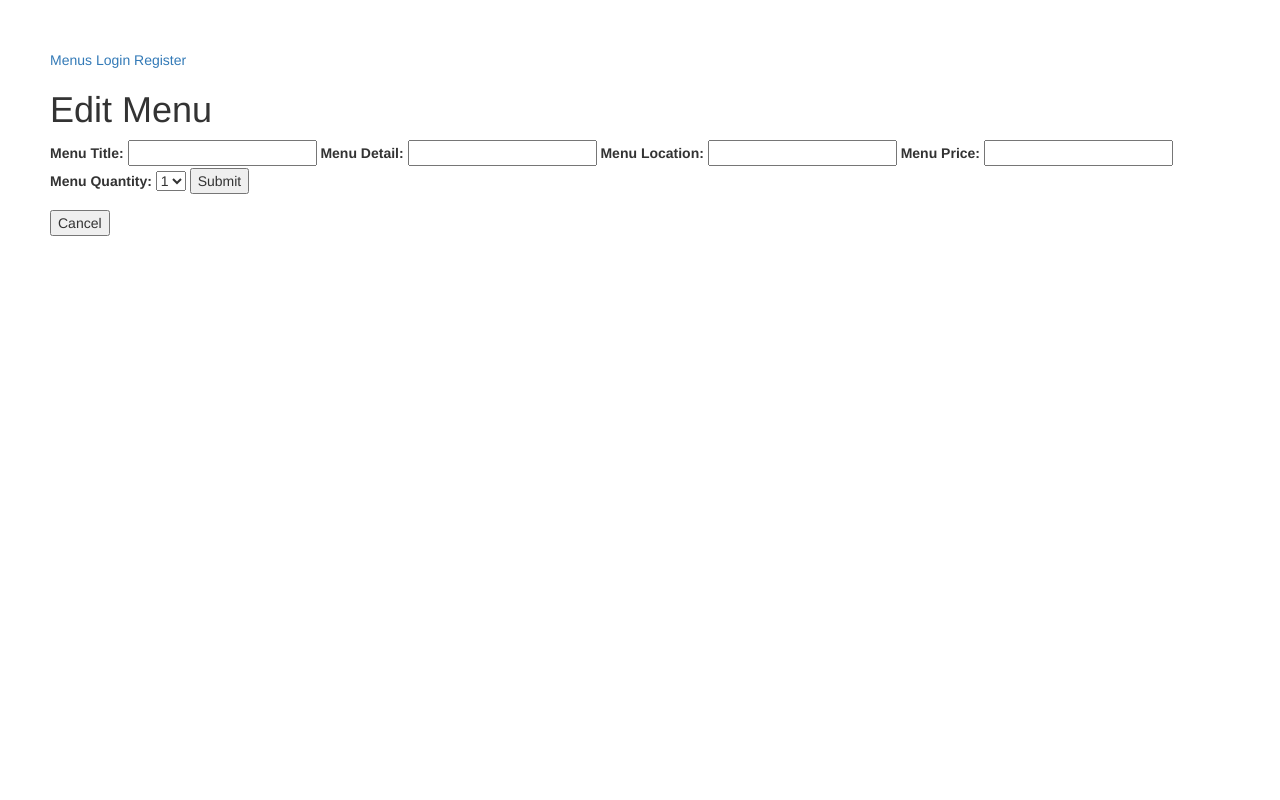
After one commit to FantacyFan/CodeG23, a Node project: template codeg23/views/editmenu.ejs in a window 1280 px wide. The commit adds this page. Run offline with Node 20 templates, Linux system fonts and the light colour scheme; the template is opened without the code that fills it, so the values that code supplies are empty; some libraries are stand-ins or nearby versions.

Commit message:
Add edit menu (GET)
need to do POST

```diff
--- a/codeg23/controllers/profile.js
+++ b/codeg23/controllers/profile.js
@@ -66,7 +66,7 @@ router.get('/bought', function(req, res){
 })
 
 /* Get profile page */
-router.get('/overview/:id', function(req, res) {
+router.get('/detail/:id', function(req, res) {
 	// var record = new UserSchema({
 	// 	fullname: "Long",
 	// 	email: "lm675@cornell.edu",
--- /dev/null
+++ b/codeg23/views/editmenu.ejs
@@ -0,0 +1,34 @@
+<html lang="en">
+<head>
+  	<% include  ../views/head %>
+</head>
+<body>
+	<% include ../views/nav %>
+	<h1>Edit Menu</h1>
+	<form>
+		<label for="menuTitle">Menu Title: </label>
+		<input id="menuTitle" name="title" value="<%= menu.title %>"/>
+		<label for="menuDetail">Menu Detail: </label>
+		<input type="textarea" id="menuDetail" name="detail" value="<%= menu.detail %>"/>
+		<label for="menuLocation">Menu Location: </label>
+		<input id="menuLocation" name="location" value="<%= menu.location %>"/>
+		<label for="menuPrice">Menu Price: </label>
+		<input id="menuPrice" name="price" value="<%= menu.price %>"/>
+		<label for="menuQuantity">Menu Quantity: </label>
+		<select id="menuQuantity" name="quantity" value="<%= menu.quantity %>" onload="getDefaultOption()">
+	        <option id="quantity1">1</option>
+	        <option id="quantity2">2</option>
+	        <option id="quantity3">3</option>
+	        <option id="quantity4">4</option>
+	        <option id="quantity5">5</option>
+      	</select>
+      	<input type="submit" value="Submit">
+	</form>
+	<button onclick="location.href='/menu/detail/<%= menu._id %>'">Cancel</button>
+	<script>
+		function getDefaultOption(){
+			var defaultValue = $("#menuQuantity").attr("value");
+			$("#quantity"+defaultValue).prop("selected",true);
+		}
+	</script>
+</body>
--- a/codeg23/views/menu.ejs
+++ b/codeg23/views/menu.ejs
@@ -22,5 +22,7 @@
 	    <input type="submit" name="action" value="Apply"/>
 	    <% } %>
   	</form>
+  	<% } else {%>
+  	<button onclick="location.href='/menu/edit/<%= menu._id %>'">Edit Menu</button>
   	<% } %>
 </body>
--- a/codeg23/views/menus.ejs
+++ b/codeg23/views/menus.ejs
@@ -21,7 +21,7 @@
 	    <tbody>
 	    	<% menus.forEach(function(menu){%>
 	      	<tr class="success">
-		        <td><a href="/menu/<%= menu._id %>"><%= menu.title %></a><td>
+		        <td><a href="/menu/detail/<%= menu._id %>"><%= menu.title %></a><td>
 		        <td><%= menu.location %></td>
 		        <td><%= menu.type %></td>
 		        <td><%= menu.price %></td>
--- a/codeg23/views/nav.ejs
+++ b/codeg23/views/nav.ejs
@@ -1,7 +1,7 @@
 <div class="nav-bar">
 	<a href="/menus">Menus</a>
 	<% if(typeof user != 'undefined') {%>
-	<a href="/profile/overview/<%= user._id %>"><%= user.username%></a>
+	<a href="/profile/detail/<%= user._id %>"><%= user.username%></a>
 	<a href="/logout">Logout</a>
 	<% } else { %>
 	<a href="/">Login</a>
```
Also changed, not shown: codeg23/controllers/menu.js (+23 -4 lines), 4 other files.
